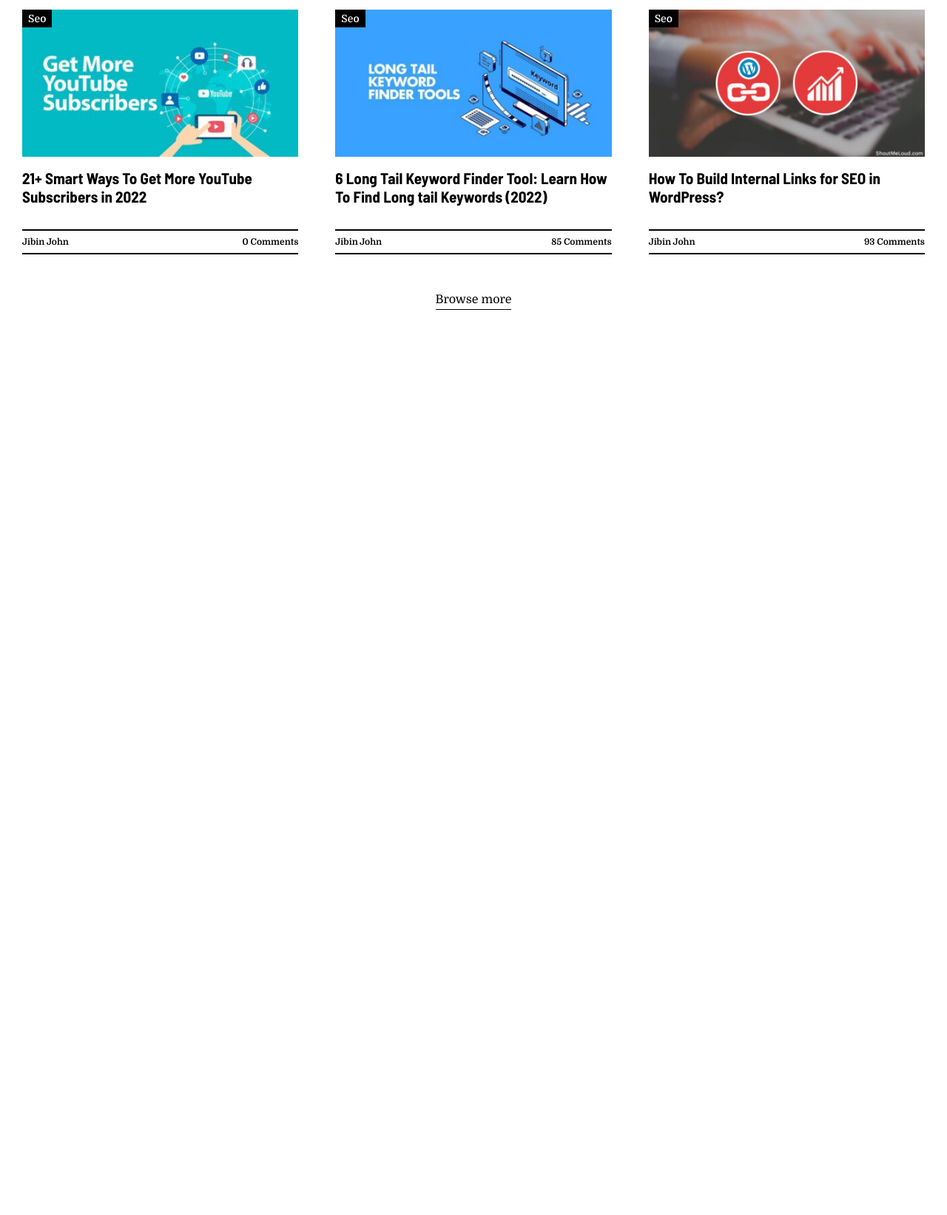
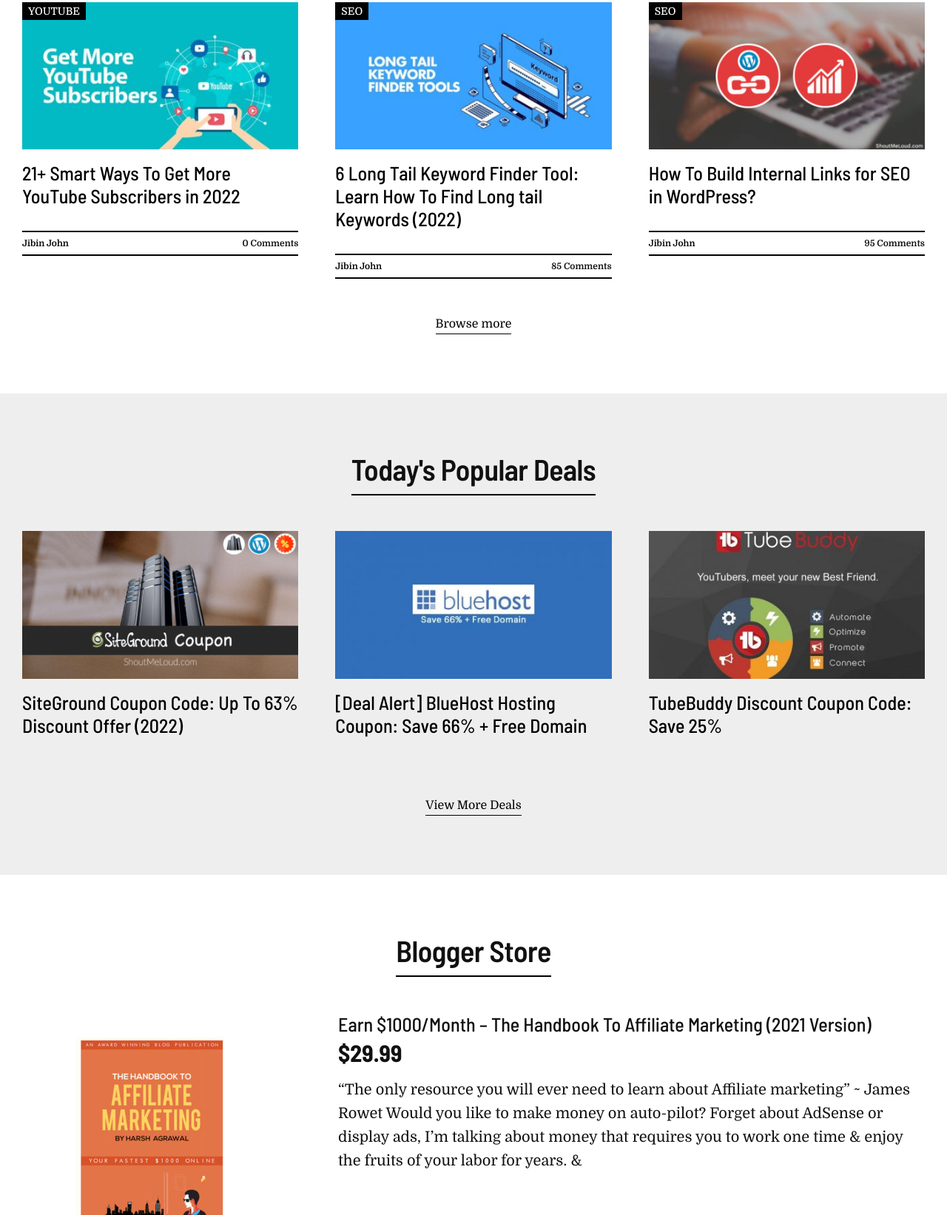
Before and after one commit to jibin3301/blogger, a website: page index.html in a window 1280 px wide. Shown: the part 1157-2800 px from the top of the page at 74% size. Before the commit the page ends 1656 px from the top, so only its background shows below. Drawn offline with Linux system fonts and the light colour scheme.

Commit message:
Added section store

```diff
--- a/index.html
+++ b/index.html
@@ -55,7 +55,7 @@
 
     <main>
         <section class="section-hero u-padding-block-7">
-            <div class="section-hero__wrapper u-wrapper u-center">
+            <div class="u-wrapper section-hero__wrapper u-center">
                 <div class="section-hero__left">
                     <img src="img/hero.jpg" alt="hero" class="section-hero__img">
                 </div>
@@ -66,6 +66,7 @@
                     <p class="text-primary">
                         Learn to launch a successful niche blog and grow it to become financially independent. Learn the field-tested strategies, discover tools which would help you grow your online business. Join our newsletter to stay informed with the latest in SEO and WordPress space!
                     </p>
+
                     <form class="newsletter" action="#">
                         <input class="newsletter__input" type="text" name="first_name" placeholder="Your Name">
                         <input class="newsletter__input" type="text" name="email" placeholder="Your Email">
@@ -109,17 +110,17 @@
             </h2>
             <div class="u-wrapper section-trending__wrapper u-center u-margin-bottom-8">
                 <div class="post">
-                    <a href="#" class="post__tag">Seo</a>
+                    <a href="#" class="post__tag">YouTube</a>
                     <a href="#" class="post__img-link u-margin-bottom-4">
                         <img class="post__img" src="img/post-1.jpg" alt="img">
                     </a>
-                    <h3 class="heading__teritiary u-margin-bottom-7">
+                    <h3 class="heading-teritiary u-margin-bottom-7">
                         <a href="#">21+ Smart Ways To Get More YouTube Subscribers in 2022</a>
                     </h3>
 
                     <div class="post__info u-border-bottom u-border-top u-padding-block-3">
-                        <p class="post__author-name">Jibin John</p>
-                        <p class="post__comment-number">0 Comments</p>
+                        <a href="#">Jibin John</a>
+                        <p>0 Comments</p>
                     </div>
                 </div>
 
@@ -128,13 +129,13 @@
                     <a href="#" class="post__img-link u-margin-bottom-4">
                         <img class="post__img" src="img/post-2.jpeg" alt="img">
                     </a>
-                    <h3 class="heading__teritiary u-margin-bottom-7">
+                    <h3 class="heading-teritiary u-margin-bottom-7">
                         <a href="#">6 Long Tail Keyword Finder Tool: Learn How To Find Long tail Keywords (2022)</a>
                     </h3>
 
                     <div class="post__info u-border-bottom u-border-top u-padding-block-3">
-                        <p class="post__author-name">Jibin John</p>
-                        <p class="post__comment-number">85 Comments</p>
+                        <a href="#">Jibin John</a>
+                        <p>85 Comments</p>
                     </div>
                 </div>
 
@@ -143,13 +144,13 @@
                     <a href="#" class="post__img-link u-margin-bottom-4">
                         <img class="post__img"  src="img/post-3.jpg" alt="img">
                     </a>
-                    <h3 class="heading__teritiary u-margin-bottom-7">
+                    <h3 class="heading-teritiary u-margin-bottom-7">
                         <a href="#">How To Build Internal Links for SEO in WordPress?</a>
                     </h3>
 
                     <div class="post__info u-border-bottom u-border-top u-padding-block-3">
-                        <p class="post__author-name">Jibin John</p>
-                        <p class="post__comment-number">93 Comments</p>
+                        <a href="#">Jibin John</a>
+                        <p>95 Comments</p>
                     </div>
                 </div>
             </div>
@@ -158,6 +159,80 @@
             </div>
         </section>
 
+        <section class="section-deals u-padding-block-10">
+            <h2 class="heading-secondary u-center-text u-margin-bottom-8">
+                <span class="u-inline-block u-border-bottom u-padding-bottom-4">Today's Popular Deals</span>
+            </h2>
+
+            <div class="u-wrapper section-trending__wrapper u-center u-margin-bottom-8">
+                <div class="post">
+                    <a href="#" class="post__img-link u-margin-bottom-4">
+                        <img class="post__img"  src="img/deal-1.png" alt="img">
+                    </a>
+                    <h3 class="heading-teritiary u-margin-bottom-7">
+                        <a href="#">SiteGround Coupon Code: Up To 63% Discount Offer (2022)</a>
+                    </h3>
+                </div>
+
+                <div class="post">
+                    <a href="#" class="post__img-link u-margin-bottom-4">
+                        <img class="post__img"  src="img/deal-2.jpg" alt="img">
+                    </a>
+                    <h3 class="heading-teritiary u-margin-bottom-7">
+                        <a href="#">[Deal Alert] BlueHost Hosting Coupon: Save 66% + Free Domain</a>
+                    </h3>
+                </div>
+
+                <div class="post">
+                    <a href="#" class="post__img-link u-margin-bottom-4">
+                        <img class="post__img"  src="img/deal-3.jpg" alt="img">
+                    </a>
+                    <h3 class="heading-teritiary u-margin-bottom-7">
+                        <a href="#">TubeBuddy Discount Coupon Code: Save 25%</a>
+                    </h3>
+                </div>
+            </div>
+
+            <div class="u-center-text">
+                <a href="#" class="btn-text u-fancy-font">View More Deals</a>
+            </div>
+        </section>
+
+        <section class="section-store u-padding-block-10">
+            <h2 class="heading-secondary u-center-text u-margin-bottom-8">
+                <span class="u-inline-block u-border-bottom u-padding-bottom-4">Blogger Store</span>
+            </h2>
+
+            <div class="u-wrapper section-store__wrapper u-center">
+                <div class="store">
+                    <div class="store__left">
+                        <img src="img/item.jpg" alt="book">
+                    </div>
+                    <div class="store__right">
+                        <h3 class="heading-teritiary u-margin-bottom-2">
+                            Earn $1000/Month – The Handbook To Affiliate Marketing (2021 Version)
+                        </h3>
+                        <span class="store__price u-margin-bottom-5">$29.99</span>
+                        <p class="text-primary u-margin-bottom-9">
+                            “The only resource you will ever need to learn about Affiliate marketing” ~ James Rowet Would you like to make money on auto-pilot? Forget about AdSense or display ads, I’m talking about money that requires you to work one time & enjoy the fruits of your labor for years. &
+                        </p>
+                        <div class="store__buttons">
+                            <div>
+                                <a class="u-inline-block u-fancy-font u-padding-block-3 u-border-bottom u-border-top u-margin-right-5" href="#">BUY NOW</a>
+                                <a class="u-inline-block u-fancy-font u-padding-block-3 u-border-bottom u-border-top" href="#">DETAILS</a>
+                            </div>
+
+                            <a class="u-inline-block u-fancy-font u-padding-block-3 u-border-bottom u-border-top" href="#">VIEW ALL +</a>
+                        </div>
+                    </div>
+                </div>
+            </div>
+        </section>
+
+        <section class="section-community u-padding-block-10">
+
+        </section>
+
     </main>
 </body>
 </html>
--- a/sass/abstracts/_variables.scss
+++ b/sass/abstracts/_variables.scss
@@ -10,6 +10,8 @@
     --color-white: #fff;
     --color-black: #000;
 
+    --color-text: #111;
+
     --color-grey: #eee;
 
     --gap: 5rem;
--- a/sass/base/_base.scss
+++ b/sass/base/_base.scss
@@ -13,3 +13,8 @@
 body {
     box-sizing: border-box;
 }
+
+::selection {
+    color: var(--color-white);
+    background-color: var(--color-primary-dark);
+}
--- a/sass/base/_typography.scss
+++ b/sass/base/_typography.scss
@@ -9,13 +9,13 @@
     &:link,
     &:visited,
     &:active {
-        color: #000;
+        color: var(--color-black);
         text-decoration: none;
+        transition: all .2s;
     }
 
     &:hover {
         color: var(--color-primary);
-        transition: all .2s;
     }
 }
 
@@ -34,7 +34,7 @@
 }
 
 .heading-teritiary {
-    font-size: 3rem;
+    font-size: 2.6rem;
     font-weight: 500;
 }
 
--- a/sass/components/_post.scss
+++ b/sass/components/_post.scss
@@ -9,12 +9,13 @@
             font-family: var(--fancy-font);
             font-size: 1.4rem;
             font-weight: 500;
-            color: #fff;
+            color: var(--color-white);
+            text-transform: uppercase;
             position: absolute;
             top: 0;
             left: 0;
             padding: .4rem .8rem;
-            background-color: #000;
+            background-color: var(--color-black);
         }
     }
     &__img-link {
@@ -33,12 +34,4 @@
         font-size: 1.2rem;
         font-weight: 700;
     }
-
-    &__author-name {
-
-    }
-
-    &__comment-number {
-
-    }
 }
--- /dev/null
+++ b/sass/components/_store.scss
@@ -0,0 +1,23 @@
+.store {
+    display: flex;
+
+    &__left {
+        align-items: center;
+        flex: 0 0 35%;
+    }
+
+    &__right {
+        flex: 0 0 65%;
+    }
+
+    &__price {
+        display: block;
+        font-size: 3.2rem;
+        font-weight: 700;
+    }
+
+    &__buttons {
+        display: flex;
+        justify-content: space-between;
+    }
+}
--- a/sass/main.scss
+++ b/sass/main.scss
@@ -11,6 +11,7 @@
 @import "components/newsletter";
 @import "components/dream";
 @import "components/post";
+@import "components/store";
 
 @import "layout/header";
 
--- a/sass/pages/_home.scss
+++ b/sass/pages/_home.scss
@@ -37,7 +37,7 @@
 }
 
 .section-dream {
-    background-color: #eee;
+    background-color: var(--color-grey);
 
     &__wrapper {
         display: flex;
@@ -59,5 +59,19 @@
 }
 
 .section-deals {
-    background-color: #eee;
+    background-color: var(--color-grey);
+
+    &__wrapper {
+
+    }
 }
+
+.section-store {
+    &__wrapper {
+
+    }
+}
+
+.section-community {
+    background-color: var(--color-grey);
+}
```
Also changed, not shown: css/style.css, img/item.jpg (added).
